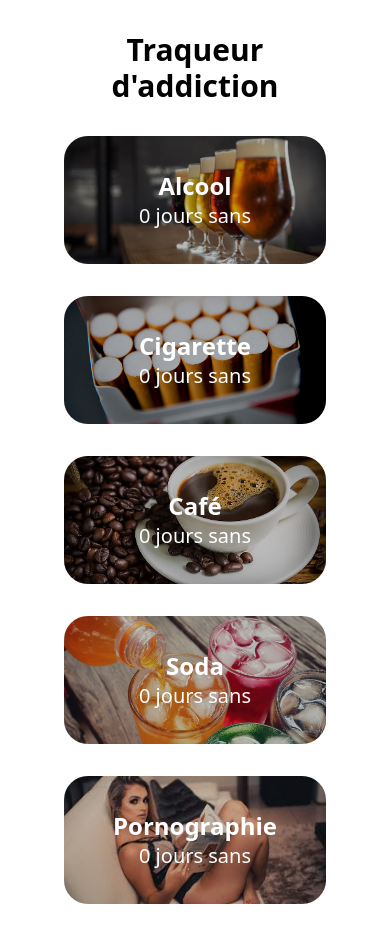
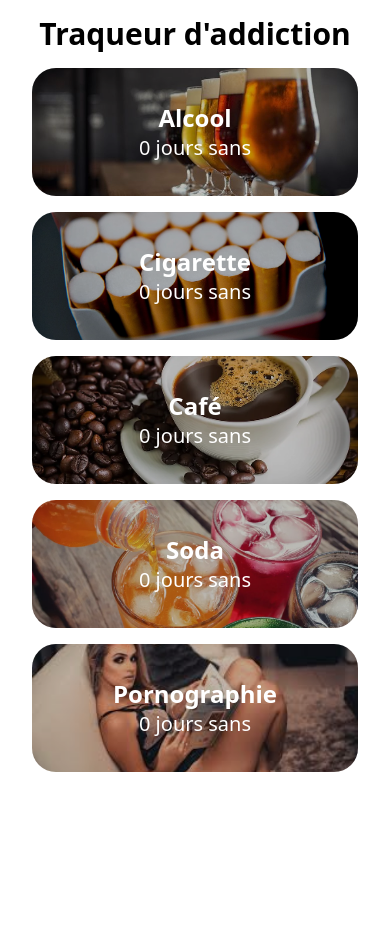
Before and after one commit to fermeaux/purge, a React (Create React App) app: page / in a window 390 px wide. Shown: the top 942 px of the page. After the commit the page ends 844 px from the top, so only its background shows below. Built offline with nearby package versions, Linux system fonts and the light colour scheme.

Commit message:
feat: make it better responsive

```diff
--- a/src/habit/components/habit-list/index.tsx
+++ b/src/habit/components/habit-list/index.tsx
@@ -4,7 +4,7 @@ import HabitItem from '../habit-item'
 
 export default function HabitList () {
   return (
-    <section className='grid gap-8 sm:grid-cols-2 md:grid-cols-3 lg:grid-cols-4 xl:grid-cols-5 2xl:grid-cols-6'>
+    <section className='grid gap-4 sm:grid-cols-2 sm:gap-8 md:grid-cols-3 lg:grid-cols-4 xl:grid-cols-5 2xl:grid-cols-6'>
       {HABITS.map(habit => <HabitItem key={habit.id} habit={habit} />)}
     </section>
   )
--- a/src/habit/index.tsx
+++ b/src/habit/index.tsx
@@ -3,9 +3,9 @@ import HabitList from './components/habit-list'
 
 export default function HabitPage () {
   return (
-    <main className='py-8 px-16'>
+    <main className='py-4 px-8 sm:py-8 sm:px-16'>
       <h1 className='text-center text-3xl font-bold'>Traqueur d{"'"}addiction</h1>
-      <div className='my-8'>
+      <div className='my-4 sm:my-8'>
         <HabitList />
       </div>
     </main>
```
